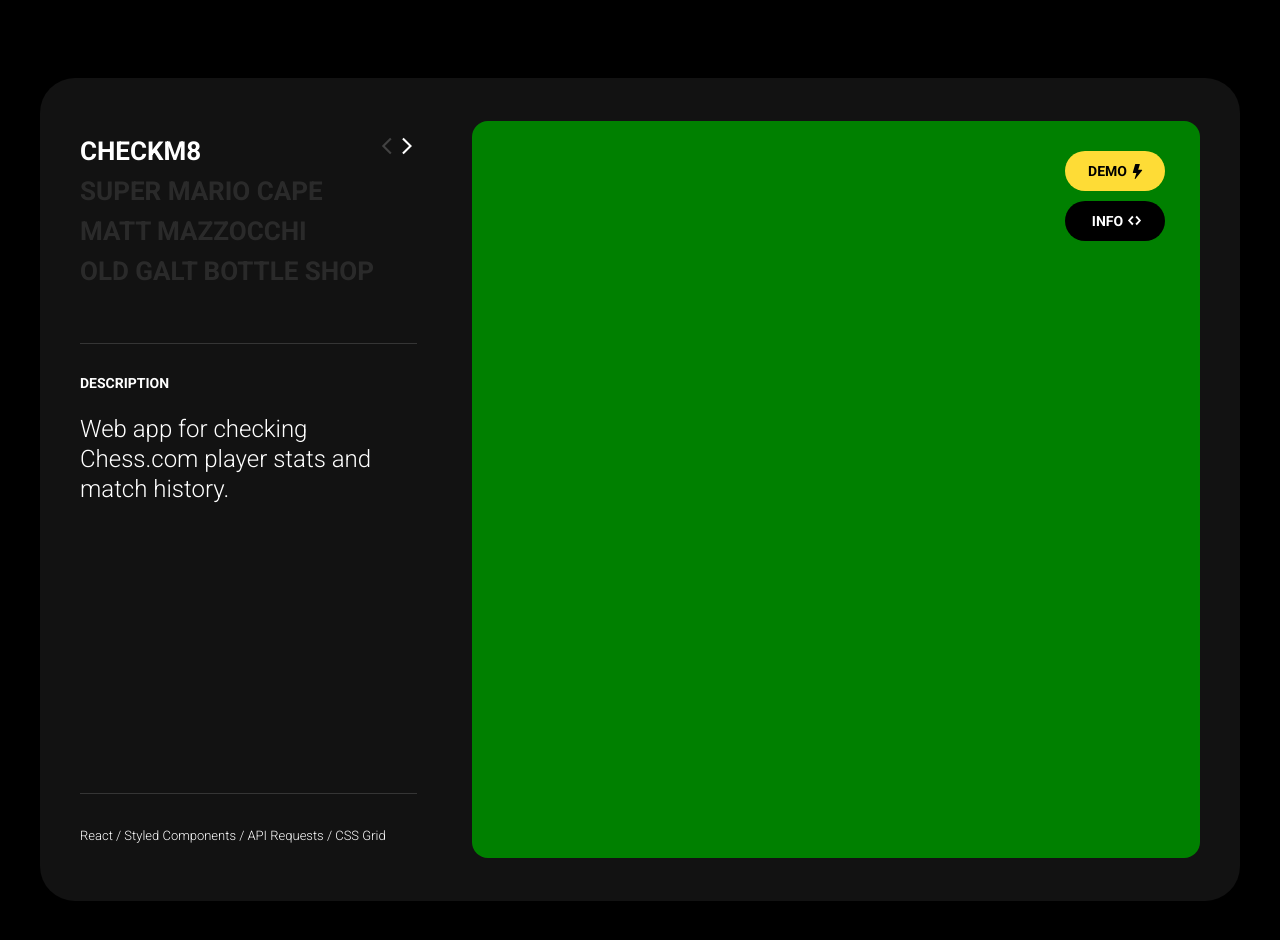
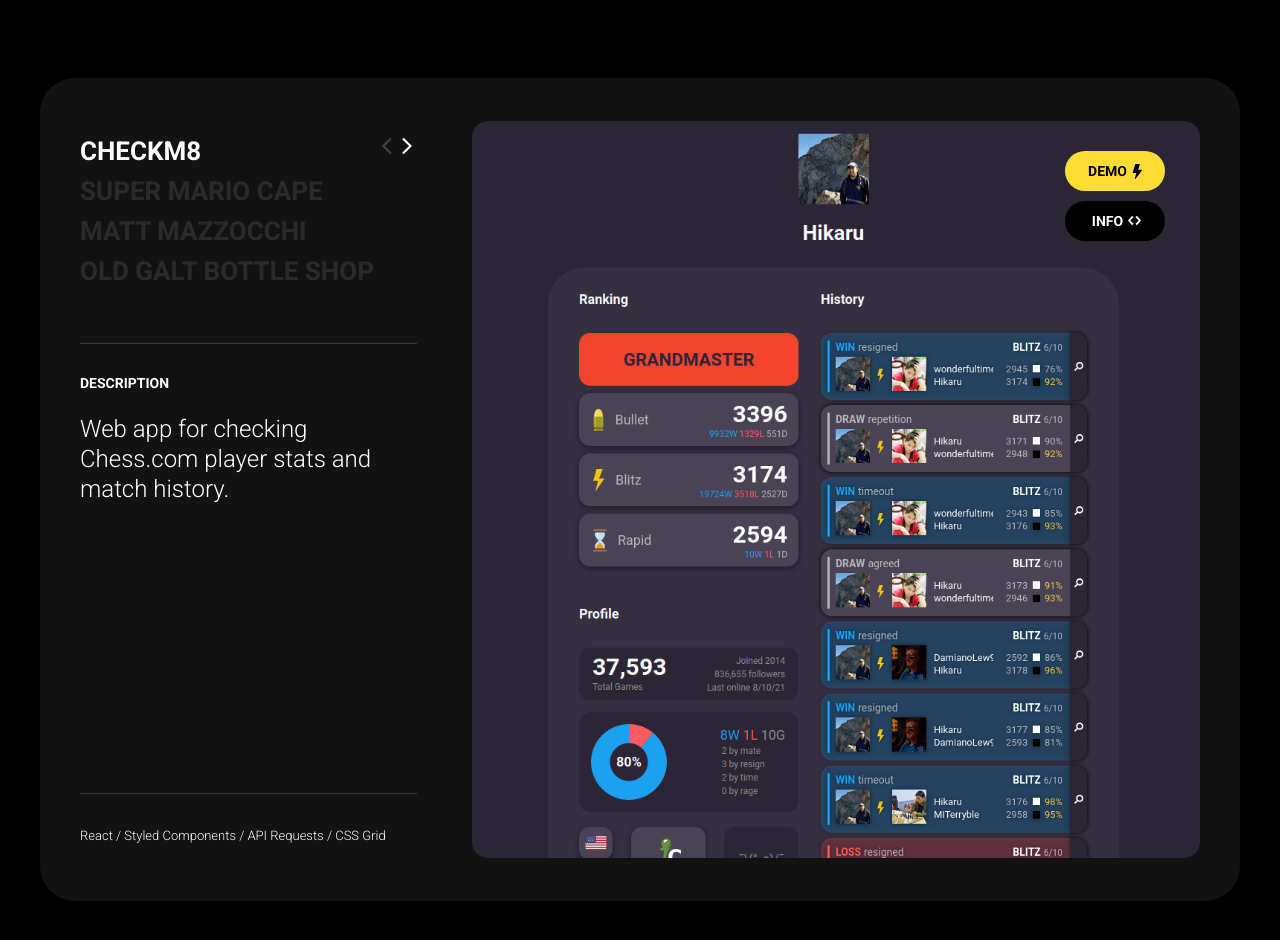
Before and after one commit to JMMFL/personal-website, a React (Create React App) app: page / in a window 1280 px wide. Shown: the part 720-1660 px from the top of the page. Built offline with nearby package versions, Linux system fonts and the light colour scheme.

Commit message:
Added logic for project images.

```diff
--- a/src/components/Works.js
+++ b/src/components/Works.js
@@ -49,7 +49,7 @@ function Works({projects}) {
                     </ProjectDescription>
                 <ProjectTopics>{project.topics}</ProjectTopics>
             </ProjectInfo>
-            <ProjectPreview>
+            <ProjectPreview image={project.image} style={{backgroundPositionX: project.positionX}}>
                 <div style={{alignSelf: "start"}}>
                     <DemoButton href={project.link} target="_blank" rel="noreferrer">Demo<BsLightningFill size={15} style={{position: "relative", top: "3px", left: "3px"}} /></DemoButton>
                     <MoreButton href={project.github} target="_blank" rel="noreferrer">Info<GoCode size={15} style={{position: "relative", top: "2px", left: "4px"}} /></MoreButton>
--- a/src/components/styled/Library.js
+++ b/src/components/styled/Library.js
@@ -21,7 +21,6 @@ export const Menu = styled.nav`
     @media screen and (min-width: 1900px) {
         width: 100%;
     }
-}
 `
 
 export const NavMenu = styled.ul`
@@ -173,8 +172,13 @@ export const ProjectPreview = styled.div`
     justify-content: end;
     align-self: center;
     height: 737px;
-    background: green;
+    background: var(--background-color);
+    background-image: url(${props => props.image});
+    background-size: cover;
+    background-position-x: center;
+    background-position-y: 0;
     border-radius: 16px;
+
 
     @media screen and (min-width: 1200px) {
         width: 65%;
--- a/src/data/data.js
+++ b/src/data/data.js
@@ -1,3 +1,9 @@
+import checkPng from "../images/checkm8.png";
+import galtPng from "../images/old-galt-bottle-shop.png";
+import marioPng from "../images/super-mario-cape.png";
+import mattPng from "../images/matt-mazzochi.png";
+
+
 export const projects = [
     {
         name: "checkm8",
@@ -6,7 +12,8 @@ export const projects = [
         description: "Web app for checking Chess.com player stats and match history.",
         github: "https://github.com/JMMFL/checkm8-app",
         topics: "React / Styled Components / API Requests / CSS Grid",
-        image: "checkm8.png"
+        image: checkPng,
+        positionX: "center"
     },
 
     {
@@ -16,7 +23,8 @@ export const projects = [
         description: "Single-player browser game inspired by Super Mario World and Flappy Bird.",
         github: "https://github.com/JMMFL/super-mario-cape",
         topics: "ES6+ / DOM / OOP Programming / Canvas / Modules",
-        image: "super-mario-cape.png"
+        image: marioPng,
+        positionX: "center"
     },
 
     {
@@ -26,7 +34,8 @@ export const projects = [
         description: "Reponsive photography portfolio for Canadian architect Matt Mazzocchi.",
         github: "https://github.com/JMMFL/photography-portfolio",
         topics: "Semantic HTML / CSS Flex Box / Sass / Reponsive Design",
-        image: "matt-mazzochi.png"
+        image: mattPng,
+        positionX: "left"
     },
 
     {
@@ -36,7 +45,8 @@ export const projects = [
         description: "Shopify store for specialty beer boutique based in Cambridge.",
         github: null,
         topics: "Liquid / JavaScript / CSS / Custom Cart / Custom Theme",
-        image: "old-galt-bottle-shop.png"
+        image: galtPng,
+        positionX: "left"
     }
 ];
 
```
